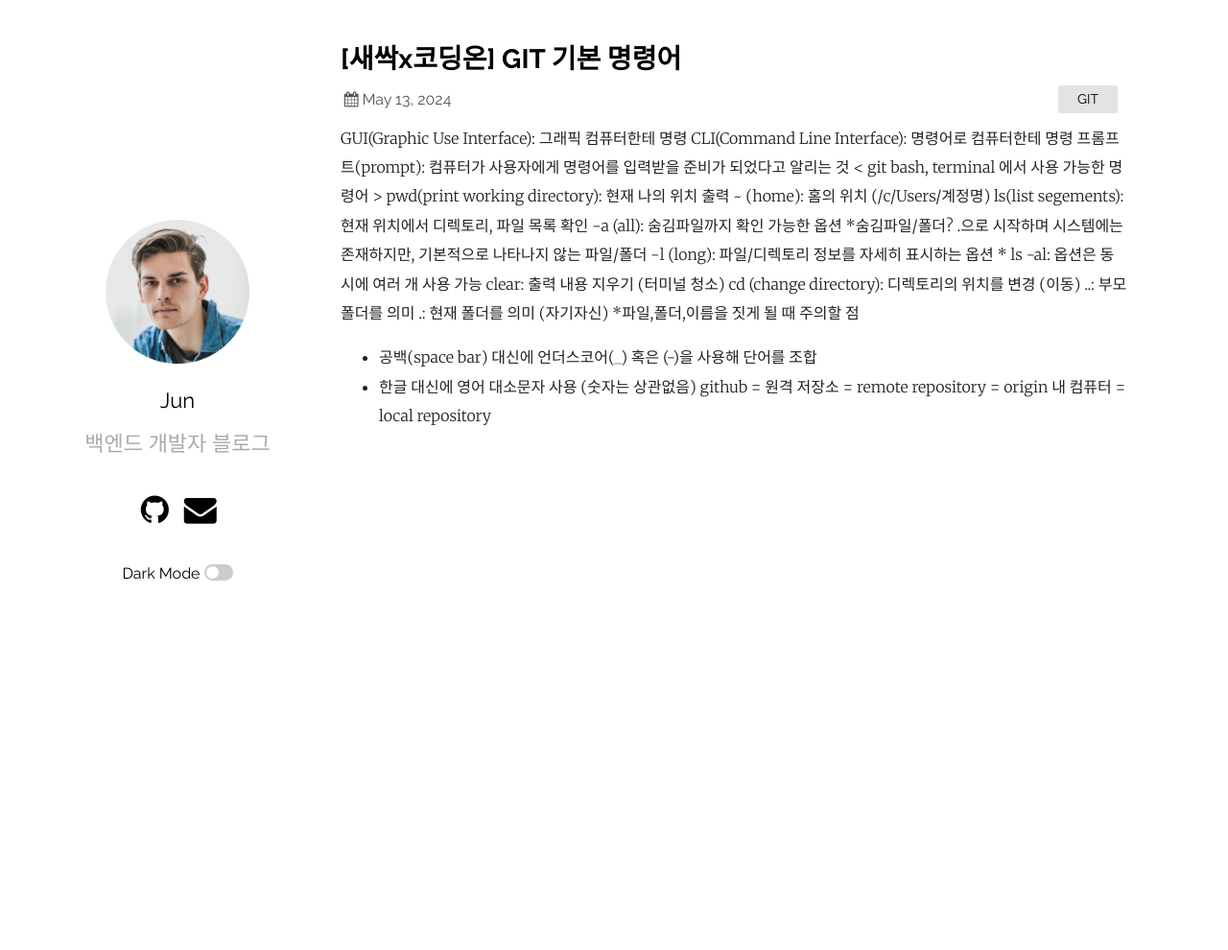
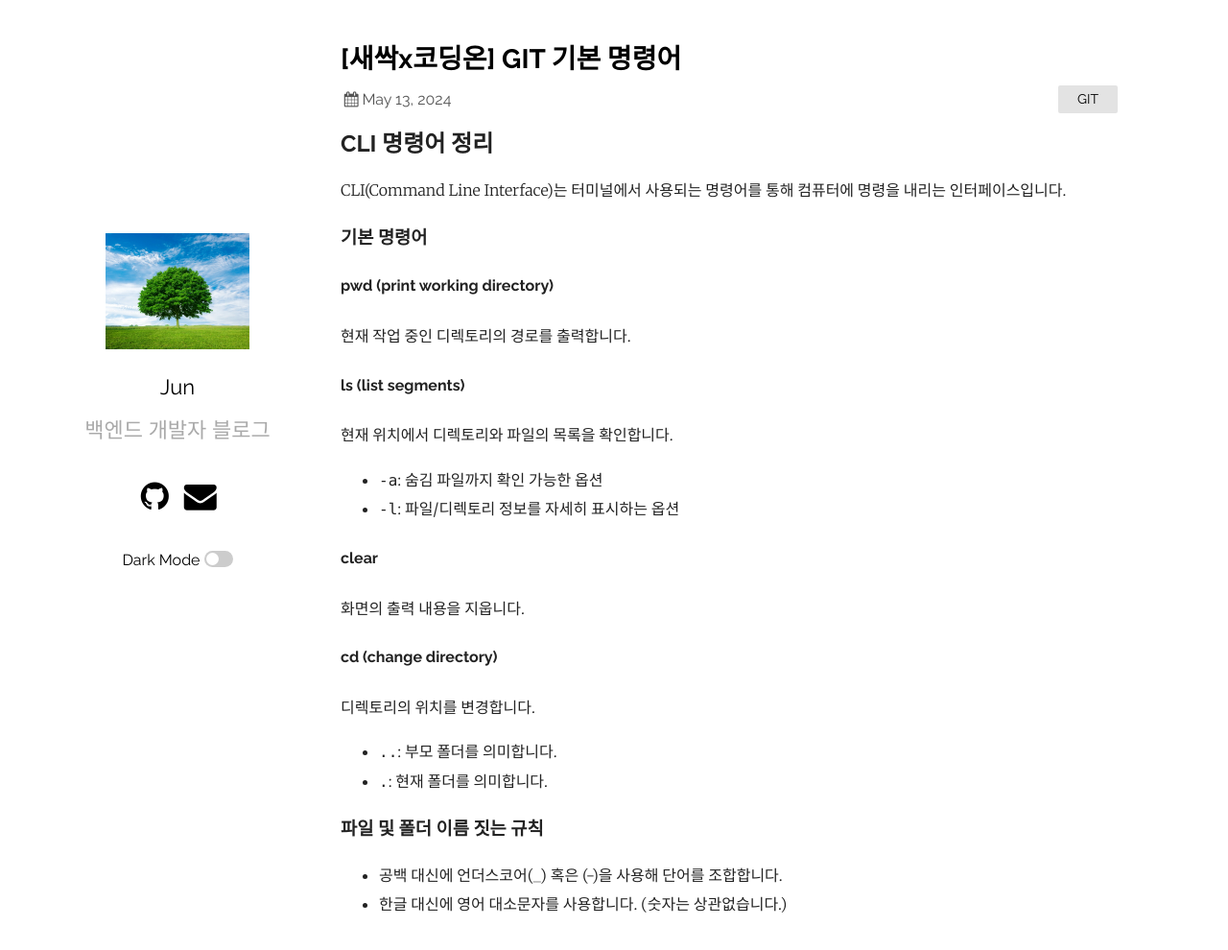
Before and after one commit to ymind14563/ymind14563.github.io, a Jekyll site: the page built from _posts/2024-05-13-blog.markdown, in a window 1280 px wide and 1003 px high. Shown: the top 990 px of the window at 96% size. Built offline with Jekyll 4.4.1, drawn with Linux system fonts in a browser that asks for light colours.

Commit message:
update Ruby

```diff
--- a/_config.yml
+++ b/_config.yml
@@ -18,7 +18,7 @@ plainwhite:
   sitemap: true # set to true to generate sitemap.xml content
   search: true # set to true to enable searchbar
   dark_mode: true # set to true to add dark mode toggle
-  portfolio_image: "assets/portfolio.png" # the path from the base directory of the site to the image to display (no / at the start)
+  portfolio_image: "assets/portfolio.jpg" # the path from the base directory of the site to the image to display (no / at the start)
   html_lang: "en" # set the lang attribute of the <html> tag for the pages. See here for a list of codes: https://www.w3schools.com/tags/ref_country_codes.asp
   condensed_mobile:
     #- home
--- a/_posts/2024-05-13-blog.markdown
+++ b/_posts/2024-05-13-blog.markdown
@@ -5,23 +5,29 @@ date: 2024-05-13
 categories: GIT
 ---
 
-GUI(Graphic Use Interface): 그래픽 컴퓨터한테 명령
-CLI(Command Line Interface): 명령어로 컴퓨터한테 명령
-프롬프트(prompt): 컴퓨터가 사용자에게 명령어를 입력받을 준비가 되었다고 알리는 것
-< git bash, terminal 에서 사용 가능한 명령어 >
-pwd(print working directory): 현재 나의 위치 출력
-	~ (home): 홈의 위치 (/c/Users/계정명)
-ls(list segements): 현재 위치에서 디렉토리, 파일 목록 확인
-	-a (all): 숨김파일까지 확인 가능한 옵션
-	*숨김파일/폴더? .으로 시작하며 시스템에는 존재하지만, 기본적으로 나타나지 않는 파일/폴더
-	-l (long): 파일/디렉토리 정보를 자세히 표시하는 옵션
-	* ls -al: 옵션은 동시에 여러 개 사용 가능
-clear: 출력 내용 지우기 (터미널 청소)
-cd (change directory): 디렉토리의 위치를 변경 (이동)
-	..: 부모 폴더를 의미
-	.: 현재 폴더를 의미 (자기자신)
-*파일,폴더,이름을 짓게 될 때 주의할 점
-- 공백(space bar) 대신에 언더스코어(_) 혹은 (-)을 사용해 단어를 조합
-- 한글 대신에 영어 대소문자 사용 (숫자는 상관없음)
-github = 원격 저장소 = remote repository = origin
-내 컴퓨터 = local repository
+## CLI 명령어 정리
+
+CLI(Command Line Interface)는 터미널에서 사용되는 명령어를 통해 컴퓨터에 명령을 내리는 인터페이스입니다.
+
+### 기본 명령어
+
+#### pwd (print working directory)
+현재 작업 중인 디렉토리의 경로를 출력합니다.
+
+#### ls (list segments)
+현재 위치에서 디렉토리와 파일의 목록을 확인합니다.
+- `-a`: 숨김 파일까지 확인 가능한 옵션
+- `-l`: 파일/디렉토리 정보를 자세히 표시하는 옵션
+
+#### clear
+화면의 출력 내용을 지웁니다.
+
+#### cd (change directory)
+디렉토리의 위치를 변경합니다.
+- `..`: 부모 폴더를 의미합니다.
+- `.`: 현재 폴더를 의미합니다.
+
+### 파일 및 폴더 이름 짓는 규칙
+
+- 공백 대신에 언더스코어(_) 혹은 (-)을 사용해 단어를 조합합니다.
+- 한글 대신에 영어 대소문자를 사용합니다. (숫자는 상관없습니다.)
```
Also changed, not shown: Gemfile.lock, assets/portfolio.jpg (added), assets/portfolio.png (deleted).
